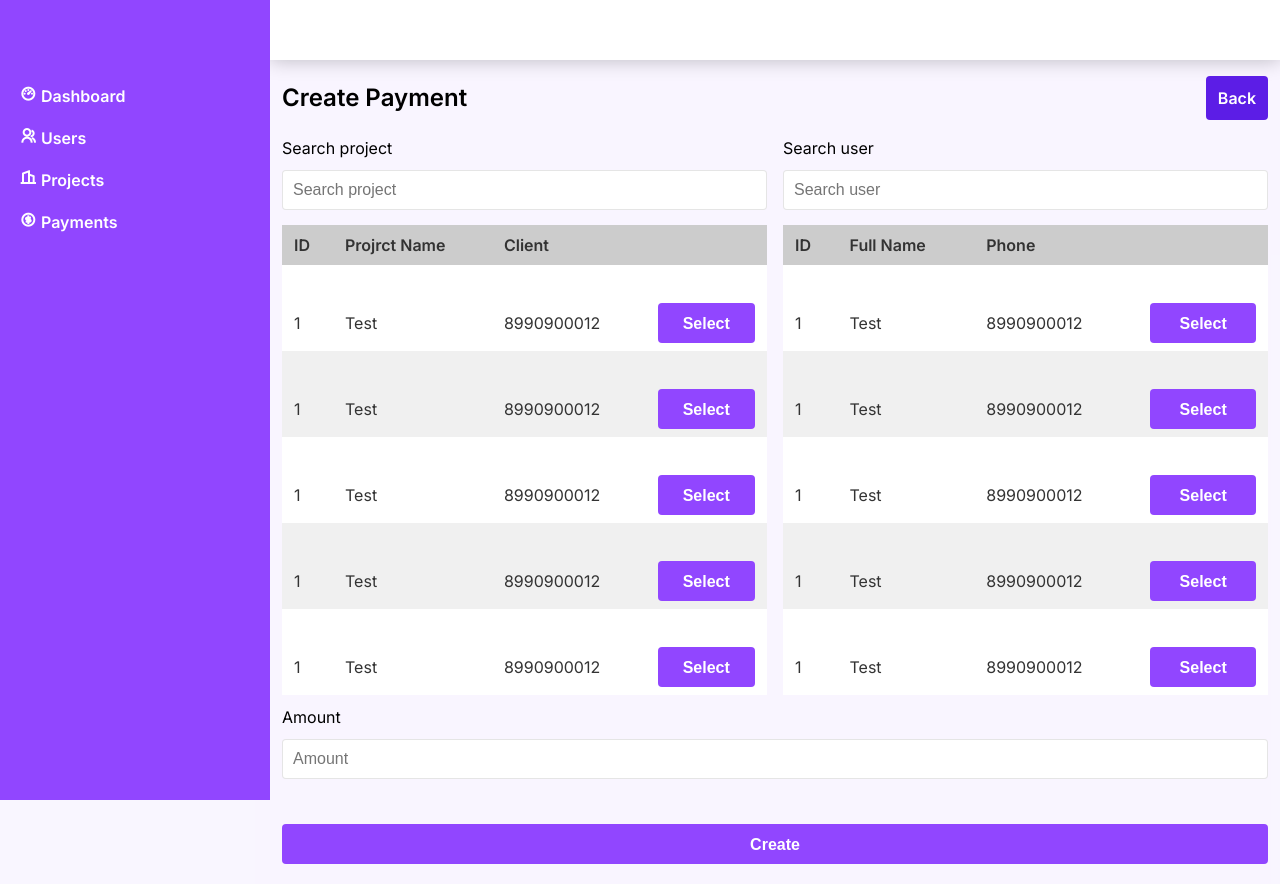
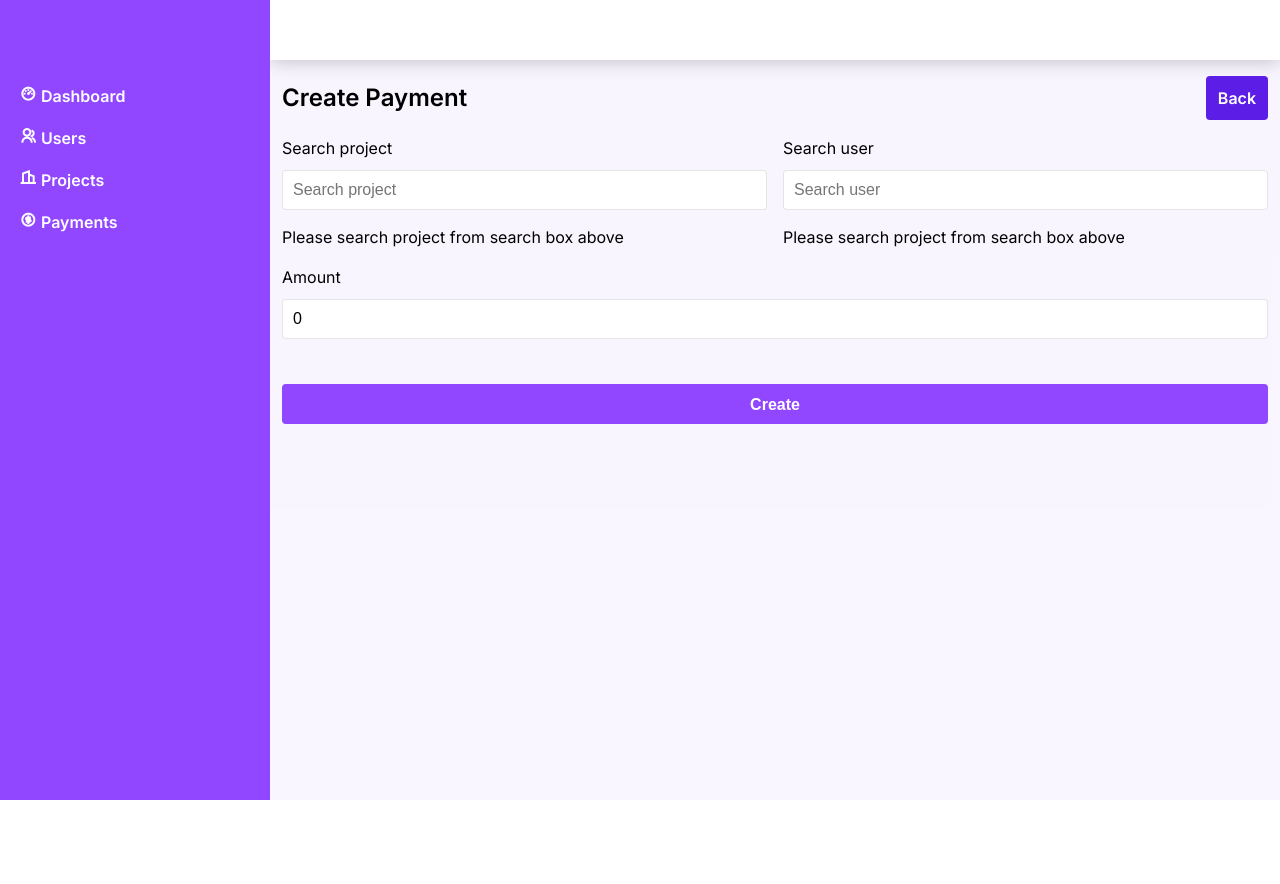
Before and after one commit to imskm/riblamenergy-ng, an Angular app: page /payment/add in a window 1280 px wide. After the commit the page ends 800 px from the top, so only its background shows below. Built offline with nearby package versions, Linux system fonts and the light colour scheme.

Commit message:
add: payment: Integrated payment add API

```diff
--- a/src/app/components/payment/payment-add/payment-add.component.html
+++ b/src/app/components/payment/payment-add/payment-add.component.html
@@ -18,9 +18,9 @@
 					<div class="col-1">
 						<div class="field">
 							<label class="label">Search project</label>
-							<input class="input" type="text" placeholder="Search project">
+							<input [(ngModel)]="project_q" (input)="searchProject()" class="input" type="text" placeholder="Search project">
 						</div>
-						<table class="table has-alternate-bg">
+						<table *ngIf="projectsSearchResult.length; else elseBlock" class="table has-alternate-bg">
 							<thead>
 								<tr>
 									<th>ID</th>
@@ -30,45 +30,22 @@
 								</tr>
 							</thead>
 							<tbody>
-								<tr>
-									<td>1</td>
-									<td>Test</td>
-									<td>8990900012</td>
-									<td><button class="button" type="button">Select</button></td>
-								</tr>
-								<tr>
-									<td>1</td>
-									<td>Test</td>
-									<td>8990900012</td>
-									<td><button class="button" type="button">Select</button></td>
-								</tr>
-								<tr>
-									<td>1</td>
-									<td>Test</td>
-									<td>8990900012</td>
-									<td><button class="button" type="button">Select</button></td>
-								</tr>
-								<tr>
-									<td>1</td>
-									<td>Test</td>
-									<td>8990900012</td>
-									<td><button class="button" type="button">Select</button></td>
-								</tr>
-								<tr>
-									<td>1</td>
-									<td>Test</td>
-									<td>8990900012</td>
-									<td><button class="button" type="button">Select</button></td>
+								<tr *ngFor="let p of projectsSearchResult; let i=index">
+									<td>{{ p.id }}</td>
+									<td>{{ p.title }}</td>
+									<td>{{ p.created_at }}</td>
+									<td><button (click)="selectProject(i)" class="button" type="button">Select</button></td>
 								</tr>
 							</tbody>
 						</table>
+						<ng-template #elseBlock>Please search project from search box above</ng-template>
 					</div>
 					<div class="col-2">
 						<div class="field">
 							<label class="label">Search user</label>
-							<input class="input" type="text" placeholder="Search user">
+							<input [(ngModel)]="user_q" (input)="searchUser()" class="input" type="text" placeholder="Search user">
 						</div>
-						<table class="table has-alternate-bg">
+						<table *ngIf="usersSearchResult.length; else elseBlock" class="table has-alternate-bg" class="table has-alternate-bg">
 							<thead>
 								<tr>
 									<th>ID</th>
@@ -78,45 +55,30 @@
 								</tr>
 							</thead>
 							<tbody>
-								<tr>
-									<td>1</td>
-									<td>Test</td>
-									<td>8990900012</td>
-									<td><button class="button" type="button">Select</button></td>
-								</tr>
-								<tr>
-									<td>1</td>
-									<td>Test</td>
-									<td>8990900012</td>
-									<td><button class="button" type="button">Select</button></td>
-								</tr>
-								<tr>
-									<td>1</td>
-									<td>Test</td>
-									<td>8990900012</td>
-									<td><button class="button" type="button">Select</button></td>
-								</tr>
-								<tr>
-									<td>1</td>
-									<td>Test</td>
-									<td>8990900012</td>
-									<td><button class="button" type="button">Select</button></td>
-								</tr>
-								<tr>
-									<td>1</td>
-									<td>Test</td>
-									<td>8990900012</td>
-									<td><button class="button" type="button">Select</button></td>
+								<tr *ngFor="let u of usersSearchResult; let i=index">
+									<td>{{ u.id }}</td>
+									<td>{{ u.first_name + " " + u.last_name }}</td>
+									<td>{{ u.phone }}</td>
+									<td><button (click)="selectUser(i)" class="button" type="button">Select</button></td>
 								</tr>
 							</tbody>
 						</table>
+						<ng-template #elseBlock>Please search user from search box above</ng-template>
 					</div>
 				</div>
-				<div class="field" style="margin-top: 10px">
+				<div class="field" style="margin-top: 1rem;">
+					<div *ngIf="selectedProject">
+						<label class="label"><strong>Selected project: {{ selectedProject.title }}</strong></label>
+					</div>
+					<div *ngIf="selectedUser">
+						<label class="label"><strong>Selected user: {{ selectedUser.first_name + " " + selectedUser.last_name }}</strong></label>
+					</div>
+				</div>
+				<div class="field" style="margin-top: 1rem;">
 					<label class="label">Amount</label>
-					<input class="input" type="text" placeholder="Amount">
+					<input [(ngModel)]="payment.amount" class="input" type="text" placeholder="Amount">
 				</div>
-				<button class="button" type="button">Create</button>
+				<button (click)="create()" class="button" type="button">Create</button>
 
 
 			</div>
--- a/src/app/components/payment/payment-add/payment-add.component.ts
+++ b/src/app/components/payment/payment-add/payment-add.component.ts
@@ -1,5 +1,15 @@
-import { Component, OnInit } from '@angular/core';
+import { Component, OnInit, Injectable } from '@angular/core';
 
+import { PaymentService } from '../../../services/payment.service';
+import { UserService } from '../../../services/user.service';
+import { ProjectService } from '../../../services/project.service';
+import { PaymentModel } from '../../../models/payment.model';
+import { ProjectModel } from '../../../models/project.model';
+import { UserModel } from '../../../models/user.model';
+
+@Injectable({
+	providedIn: 'root'
+})
 @Component({
   selector: 'app-payment-add',
   templateUrl: './payment-add.component.html',
@@ -7,9 +17,98 @@ import { Component, OnInit } from '@angular/core';
 })
 export class PaymentAddComponent implements OnInit {
 
-  constructor() { }
+  payment = new PaymentModel(0, null, null);
+
+  projectsSearchResult: Array<ProjectModel>;
+  usersSearchResult: Array<UserModel>;
+
+  selectedProject: ProjectModel;
+  selectedUser: UserModel;
+
+  showErrors = false;
+  project_q = "";
+  user_q = "";
+  errors = {
+  	project_q: "",
+  	user_q: "",
+  	amount: "",
+  };
+
+  // @TODO Show form validation error message
+
+  constructor(private paymentService: PaymentService,
+  	private projectService: ProjectService,
+  	private userService: UserService
+  ) {
+  	this.projectsSearchResult = [];
+  	this.usersSearchResult = [];
+  	this.selectedProject = null;
+  	this.selectedUser = null;
+  }
 
   ngOnInit(): void {
   }
 
+  searchProject() {
+  	console.log(this.project_q);
+  	if (this.project_q.length < 3) {
+  		return;
+  	}
+  	this.projectService.search(this.project_q)
+  		.subscribe((res: any) => {
+  			this.projectsSearchResult = res.data;
+  		});
+  }
+
+  searchUser() {
+  	console.log(this.user_q);
+  	if (this.user_q.length < 3) {
+  		return;
+  	}
+  	this.userService.search(this.user_q)
+  		.subscribe((res: any) => {
+  			this.usersSearchResult = res.data;
+  		});
+  }
+
+  selectProject(index: number) {
+  	this.selectedProject = this.projectsSearchResult[index];
+  }
+
+  selectUser(index: number) {
+  	this.selectedUser = this.usersSearchResult[index];
+  }
+
+  create() {
+  	this.showErrors = true;
+  	if (!this.validateCreate()) {
+  		this.showErrors = true;
+  	}
+
+  	this.payment.project_id = this.selectedProject.id;
+  	this.payment.user_id = this.selectedUser.id;
+
+  	this.paymentService.create(this.payment)
+  		.subscribe((res) => {
+  			// @TODO Handle success/error response
+  		});
+  }
+
+  validateCreate(): boolean {
+  	if (this.selectedProject == null) {
+  		this.errors.project_q = "Please search and select a project";
+  		return false;
+  	}
+  	if (this.selectedUser == null) {
+  		this.errors.user_q = "Please search and select a user";
+  		return false;
+  	}
+  	if (this.payment.amount < 0) {
+  		this.errors.amount = "Invalid amount";
+  		return false;
+  	}
+
+  	return true;
+  }
+
 }
```
